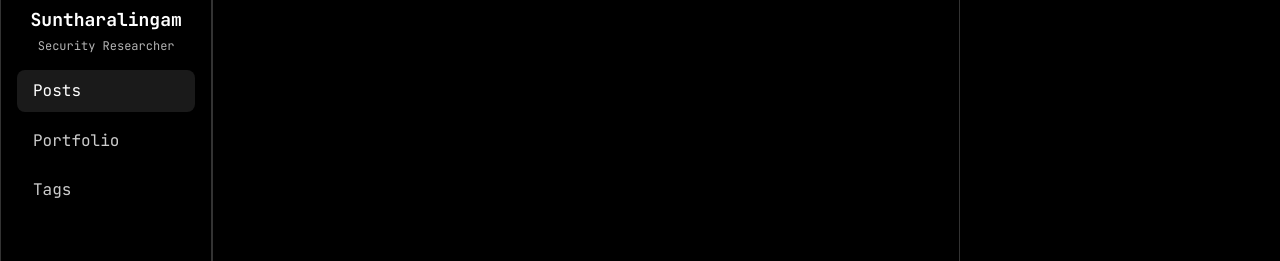
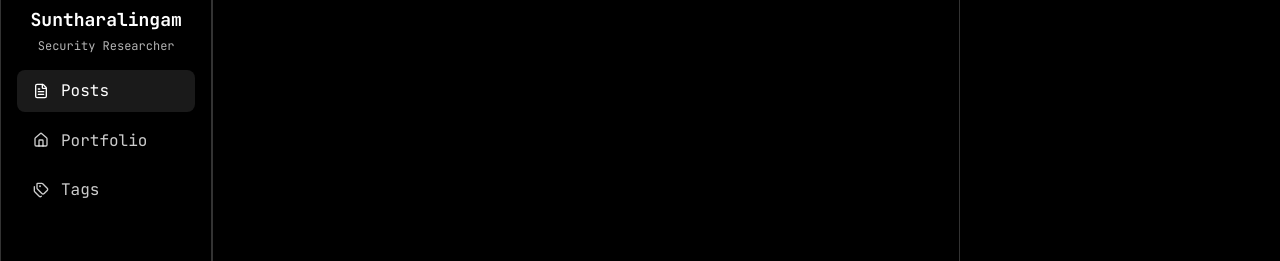
Before and after one commit to santhossunthar/santhossunthar.github.io, a Next.js app: page /blog in a window 1280 px wide. Shown: the part 131-392 px from the top of the page. Built offline with nearby package versions, Linux system fonts and the light colour scheme.

Commit message:
Fixed blog post rendering issue

```diff
--- a/src/app/blog/BlogPageClient.tsx
+++ b/src/app/blog/BlogPageClient.tsx
@@ -65,12 +65,6 @@ export default function BlogPageClient({ posts, initialView = 'posts' }: BlogPag
       }
     }
   }, [searchParams, initialView]);
-
-  const handlePostSelect = (post: BlogPost) => {
-    // Navigate to individual post page using shortId
-    window.location.href = `/blog/${post.shortId}`;
-  };
-
 
   const handleTagClick = useCallback((tag: string) => {
     if (isMounted) {
@@ -152,7 +146,6 @@ export default function BlogPageClient({ posts, initialView = 'posts' }: BlogPag
                     <BlogPostList
                       currentPage={currentPage}
                       onPageChange={setCurrentPage}
-                       onPostSelect={handlePostSelect}
                       posts={filteredPosts}
                     />
                   )}
--- a/src/app/blog/[id]/page.tsx
+++ b/src/app/blog/[id]/page.tsx
@@ -1,14 +1,11 @@
 import { notFound } from 'next/navigation';
-import { Suspense, lazy } from 'react';
 import { getPostByShortId, getAllPostIds, getAllPosts, BlogPost } from '@/lib/blog-utils';
 import { extractTableOfContents } from '@/lib/table-of-contents';
 import BlogSidebar from '@/components/blog/BlogSidebar';
 import BlogRightSidebar from '@/components/blog/BlogRightSidebar';
 import Breadcrumb from '@/components/blog/Breadcrumb';
 import BlogPostMobileNavbar from '@/components/blog/BlogPostMobileNavbar';
-
-// Lazy load the heaviest component
-const BlogPostDetail = lazy(() => import('@/components/blog/BlogPostDetail'));
+import BlogPostDetail from '@/components/blog/BlogPostDetail';
 
 // SSG: Pre-generate all blog post paths at build time
 export async function generateStaticParams() {
@@ -111,15 +108,9 @@ export default async function BlogPostPage({ params }: { params: Promise<{ id: s
             <div className="lg:hidden pt-16"></div>
 
             <div className="relative z-0">
-              <Suspense fallback={
-                <div className="flex items-center justify-center py-12">
-                  <div className="animate-spin rounded-full h-8 w-8 border-b-2 border-white"></div>
-                </div>
-              }>
-                <BlogPostDetail
-                  post={post}
-                />
-              </Suspense>
+              <BlogPostDetail
+                post={post}
+              />
             </div>
           </div>
 
--- a/src/app/layout.tsx
+++ b/src/app/layout.tsx
@@ -1,17 +1,23 @@
-import type { Metadata } from 'next'
+import type { Metadata, Viewport } from 'next'
 import './globals.css'
 
 export const metadata: Metadata = {
   title: 'Santhos Suntharalingam - Security Researcher',
   description: 'Portfolio of Santhos Suntharalingam, Security Researcher and Software Engineer',
-  viewport: 'width=device-width, initial-scale=1, maximum-scale=1, user-scalable=no',
-  themeColor: '#000000',
   // Mobile performance optimizations
   other: {
     'mobile-web-app-capable': 'yes',
     'apple-mobile-web-app-capable': 'yes',
     'apple-mobile-web-app-status-bar-style': 'black-translucent',
   }
+}
+
+export const viewport: Viewport = {
+  width: 'device-width',
+  initialScale: 1,
+  maximumScale: 1,
+  userScalable: false,
+  themeColor: '#000000',
 }
 
 export default function RootLayout({
@@ -41,8 +47,6 @@ export default function RootLayout({
           rel="stylesheet"
           href="https://fonts.googleapis.com/css2?family=JetBrains+Mono:wght@400;500;600;700&family=Fira+Code:wght@400;500;600;700&family=Orbitron:wght@400;500;600;700;800;900&display=swap"
         />
-        {/* Mobile viewport optimization */}
-        <meta name="viewport" content="width=device-width, initial-scale=1, maximum-scale=1, user-scalable=no" />
       </head>
       <body>{children}</body>
     </html>
--- a/src/components/blog/BlogPostList.tsx
+++ b/src/components/blog/BlogPostList.tsx
@@ -1,13 +1,13 @@
 'use client'
 
 import { useState, useEffect } from 'react';
+import Link from 'next/link';
 import { motion, Variants } from 'framer-motion';
 import { BlogPost } from '@/lib/blog-utils';
 
 interface BlogPostListProps {
   currentPage: number;
   onPageChange: (page: number) => void;
-  onPostSelect: (post: BlogPost) => void;
   posts: BlogPost[];
 }
 
@@ -42,7 +42,7 @@ const itemVariants: Variants = {
   }
 };
 
-export default function BlogPostList({ currentPage, onPageChange, onPostSelect, posts }: BlogPostListProps) {
+export default function BlogPostList({ currentPage, onPageChange, posts }: BlogPostListProps) {
   const [totalPages, setTotalPages] = useState(1);
 
   useEffect(() => {
@@ -54,10 +54,6 @@ export default function BlogPostList({ currentPage, onPageChange, onPostSelect,
   const startIndex = (currentPage - 1) * POSTS_PER_PAGE;
   const endIndex = startIndex + POSTS_PER_PAGE;
   const paginatedPosts = posts.slice(startIndex, endIndex);
-
-  const handlePostClick = (post: BlogPost) => {
-    onPostSelect(post);
-  };
 
   return (
     <div className="space-y-6 font-cyber">
@@ -77,10 +73,13 @@ export default function BlogPostList({ currentPage, onPageChange, onPostSelect,
         key={currentPage} // Re-trigger animation on page change
       >
         {paginatedPosts.map((post, index) => (
+          <Link
+            key={post.id}
+            href={`/blog/${post.shortId}`}
+            className="block"
+          >
             <motion.div
-            key={post.id}
               variants={itemVariants}
-            onClick={() => handlePostClick(post)}
               className="bg-black border border-white/20 rounded-lg p-4 md:p-6 cursor-pointer hover:bg-white/5 hover:border-white/40 transition-all duration-300 group"
               whileHover={{
                 scale: 1.02,
@@ -127,6 +126,7 @@ export default function BlogPostList({ currentPage, onPageChange, onPostSelect,
                 <span className="text-white/60 text-sm">{post.date}</span>
               </div>
             </motion.div>
+          </Link>
         ))}
       </motion.div>
 
--- a/src/components/blog/BlogSidebar.tsx
+++ b/src/components/blog/BlogSidebar.tsx
@@ -3,6 +3,7 @@
 import Image from 'next/image';
 import Link from 'next/link';
 import { useRouter } from 'next/navigation';
+import { FileText, Home, Tags } from 'lucide-react';
 import { socialLinks } from '@/data/constants';
 import { useEffect, useState } from 'react';
 
@@ -55,29 +56,32 @@ export default function BlogSidebar({ onClose, currentView }: BlogSidebarProps)
         <div className="space-y-2 mb-6">
           <button
             onClick={handleAllPosts}
-            className={`block w-full text-left px-4 py-2 rounded-lg transition-colors duration-300 ${
+            className={`flex items-center gap-3 w-full text-left px-4 py-2 rounded-lg transition-colors duration-300 ${
               currentView === 'posts'
                 ? 'text-white bg-white/10'
                 : 'text-white/80 hover:text-white hover:bg-white/10'
             }`}
           >
-            Posts
+            <FileText className="h-4 w-4" />
+            <span>Posts</span>
           </button>
           <Link
             href="/"
-            className="block px-4 py-2 text-white/80 hover:text-white hover:bg-white/10 rounded-lg transition-colors duration-300"
+            className="flex items-center gap-3 px-4 py-2 text-white/80 hover:text-white hover:bg-white/10 rounded-lg transition-colors duration-300"
           >
-            Portfolio
+            <Home className="h-4 w-4" />
+            <span>Portfolio</span>
           </Link>
           <button
             onClick={handleTagsFilter}
-            className={`block w-full text-left px-4 py-2 rounded-lg transition-colors duration-300 ${
+            className={`flex items-center gap-3 w-full text-left px-4 py-2 rounded-lg transition-colors duration-300 ${
               currentView === 'tags'
                 ? 'text-white bg-white/10'
                 : 'text-white/80 hover:text-white hover:bg-white/10'
             }`}
           >
-            Tags
+            <Tags className="h-4 w-4" />
+            <span>Tags</span>
           </button>
         </div>
 
--- a/tsconfig.json
+++ b/tsconfig.json
@@ -26,7 +26,8 @@
     "baseUrl": ".",
     "paths": {
       "@/*": ["./src/*"]
-    }
+    },
+    "types": []
   },
   "include": [
     "next-env.d.ts",
```
Also changed, not shown: 1 other file (tests, documents, lock files or other folders). Lines whose indentation alone changed are shown as unchanged.
